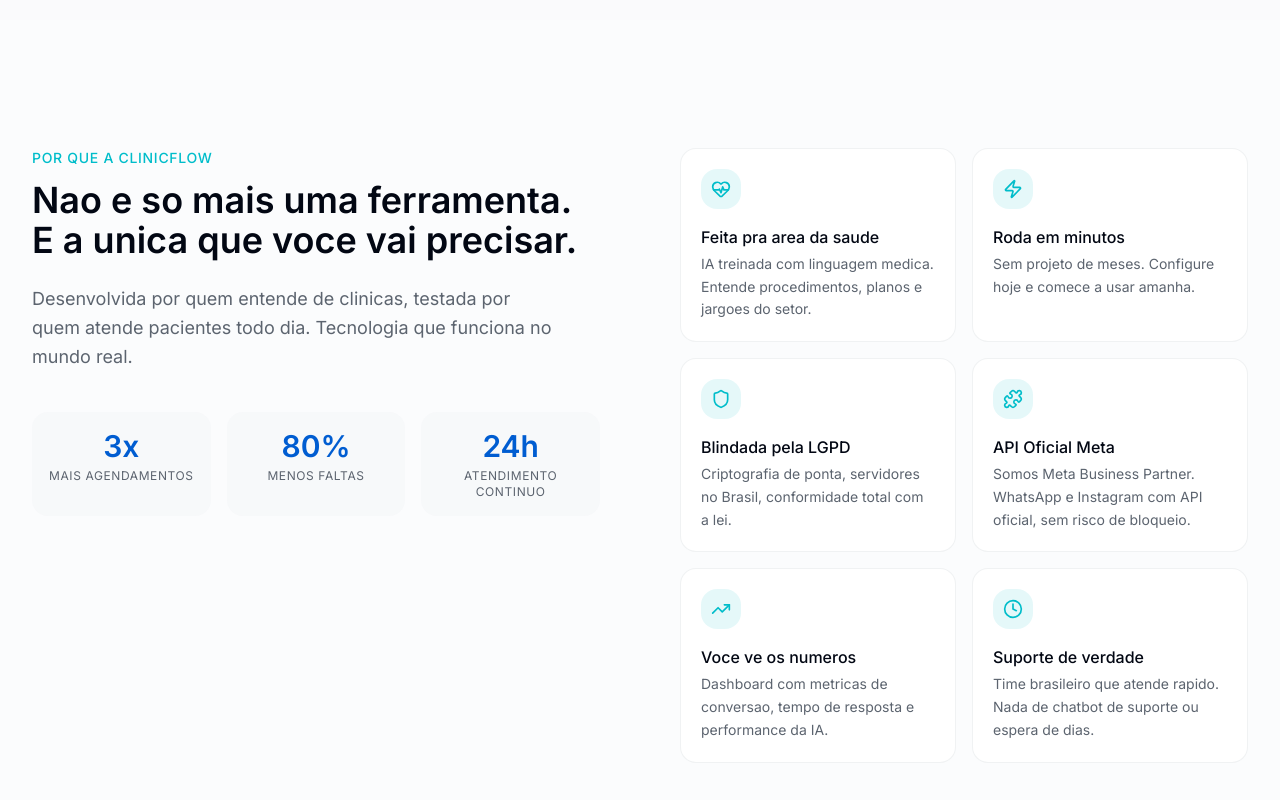
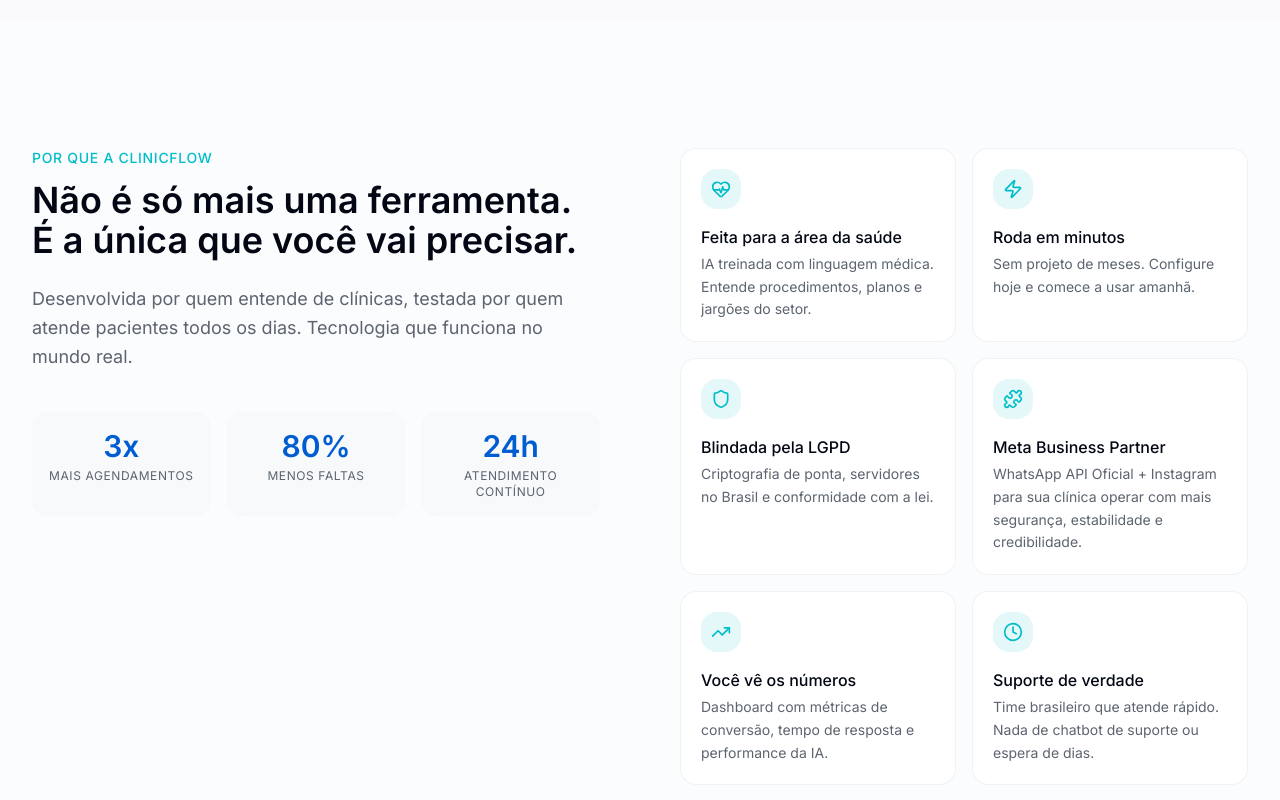
Before and after one commit to marcoacunha-aei/clinicflow-landing, a Next.js app: page / in a window 1280 px wide. Shown: the part 3667-4467 px from the top of the page. Built offline with nearby package versions, Linux system fonts and the light colour scheme.

Commit message:
Update differentials.tsx

```diff
--- a/components/landing/differentials.tsx
+++ b/components/landing/differentials.tsx
@@ -10,40 +10,40 @@ import {
 const differentials = [
   {
     icon: HeartPulse,
-    title: "Feita pra area da saude",
-    description: "IA treinada com linguagem medica. Entende procedimentos, planos e jargoes do setor."
+    title: "Feita para a área da saúde",
+    description: "IA treinada com linguagem médica. Entende procedimentos, planos e jargões do setor."
   },
   {
     icon: Zap,
     title: "Roda em minutos",
-    description: "Sem projeto de meses. Configure hoje e comece a usar amanha."
+    description: "Sem projeto de meses. Configure hoje e comece a usar amanhã."
   },
   {
     icon: Shield,
     title: "Blindada pela LGPD",
-    description: "Criptografia de ponta, servidores no Brasil, conformidade total com a lei."
+    description: "Criptografia de ponta, servidores no Brasil e conformidade com a lei."
   },
   {
     icon: Puzzle,
-    title: "API Oficial Meta",
-    description: "Somos Meta Business Partner. WhatsApp e Instagram com API oficial, sem risco de bloqueio."
+    title: "Meta Business Partner",
+    description: "WhatsApp API Oficial + Instagram para sua clínica operar com mais segurança, estabilidade e credibilidade."
   },
   {
     icon: TrendingUp,
-    title: "Voce ve os numeros",
-    description: "Dashboard com metricas de conversao, tempo de resposta e performance da IA."
+    title: "Você vê os números",
+    description: "Dashboard com métricas de conversão, tempo de resposta e performance da IA."
   },
   {
     icon: Clock,
     title: "Suporte de verdade",
-    description: "Time brasileiro que atende rapido. Nada de chatbot de suporte ou espera de dias."
+    description: "Time brasileiro que atende rápido. Nada de chatbot de suporte ou espera de dias."
   }
 ]
 
 const stats = [
   { value: "3x", label: "mais agendamentos" },
   { value: "80%", label: "menos faltas" },
-  { value: "24h", label: "atendimento continuo" },
+  { value: "24h", label: "atendimento contínuo" },
 ]
 
 export function Differentials() {
@@ -55,10 +55,10 @@ export function Differentials() {
           <div className="lg:sticky lg:top-28">
             <p className="text-sm font-medium text-accent mb-3 uppercase tracking-wider">Por que a ClinicFlow</p>
             <h2 className="text-3xl lg:text-4xl font-semibold text-foreground mb-6 text-balance">
-              Nao e so mais uma ferramenta. E a unica que voce vai precisar.
+              Não é só mais uma ferramenta. É a única que você vai precisar.
             </h2>
             <p className="text-lg text-muted-foreground mb-10 text-pretty leading-relaxed">
-              Desenvolvida por quem entende de clinicas, testada por quem atende pacientes todo dia.
+              Desenvolvida por quem entende de clínicas, testada por quem atende pacientes todos os dias.
               Tecnologia que funciona no mundo real.
             </p>
 
```
